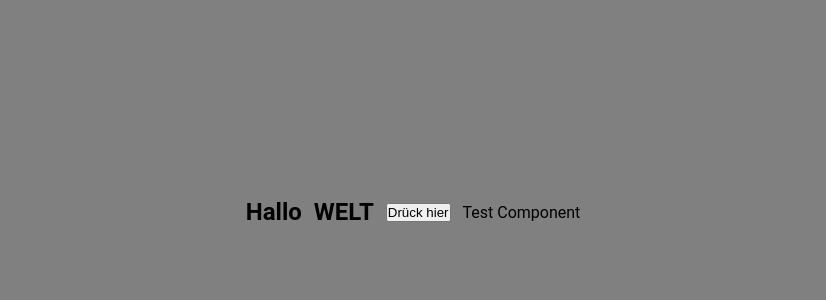
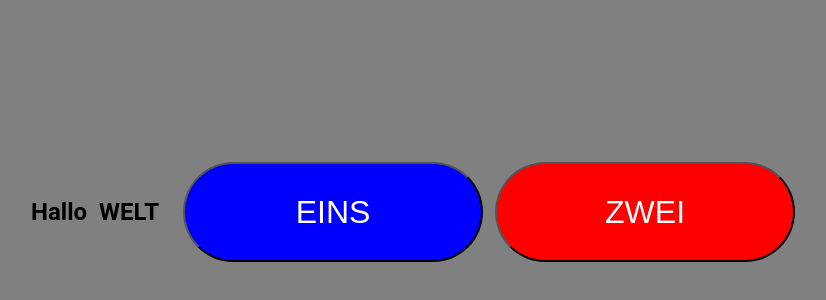
Before and after one commit to RyderzBLN/react-learn, a React (Vite) app: page / in a window 1280 px wide. Shown: the part 188-488 px from the top of the page, without its empty margins (227-1053 px from the left). Built offline with nearby package versions, Linux system fonts and the light colour scheme.

Commit message:
eventlistener

```diff
--- a/src/App.jsx
+++ b/src/App.jsx
@@ -1,4 +1,4 @@
-import Test from "components/Test/Test.jsx";
+import Button from "./components/Button/Button.jsx";
 import "./App.css";
 import React from "react";
 
@@ -16,9 +16,9 @@ export default function App() {
             <h2>WELT</h2>
           </div>
           <div>
-            <button>Drück hier</button>
           </div>
-        <Test />
+          <Button text={"EINS"} style={"blue"} />
+          <Button text="ZWEI" style="red" />
         </section>
       </header>
     </>
--- /dev/null
+++ b/src/components/Button/Button.jsx
@@ -0,0 +1,13 @@
+import React from "react";
+import "./Button.style.css";
+
+function Button({ text, style }) {
+  const handleClick = () => {
+    console.log("HALLO");
+
+  };
+
+  return <button onClick={handleClick} className={`Button ${style}`}>{text}</button>;
+}
+
+export default Button;
--- /dev/null
+++ b/src/components/Button/Button.style.css
@@ -0,0 +1,17 @@
+.Button {
+width: 300px;
+height: 100px;
+border-radius: 50px;
+cursor: pointer;
+font-size: 32px;
+}
+
+.blue {
+  background-color: blue;
+  color: white;
+}
+
+.red {
+  background-color: red;
+  color: white;
+}
--- a/src/components/Test/Test.jsx
+++ /dev/null
@@ -1,8 +0,0 @@
-import React from "react";
-import "./Test.style.css";
-
-function Test() {
-  return <div className="Test">Test Component</div>;
-}
-
-export default Test;
--- a/src/components/Test/Test.style.css
+++ /dev/null
@@ -1,3 +0,0 @@
-.Test {
-  /* Add styles here */
-}
```
